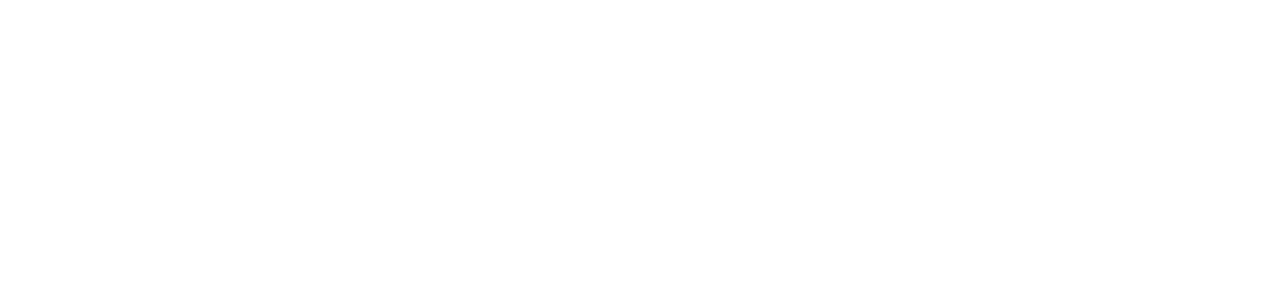
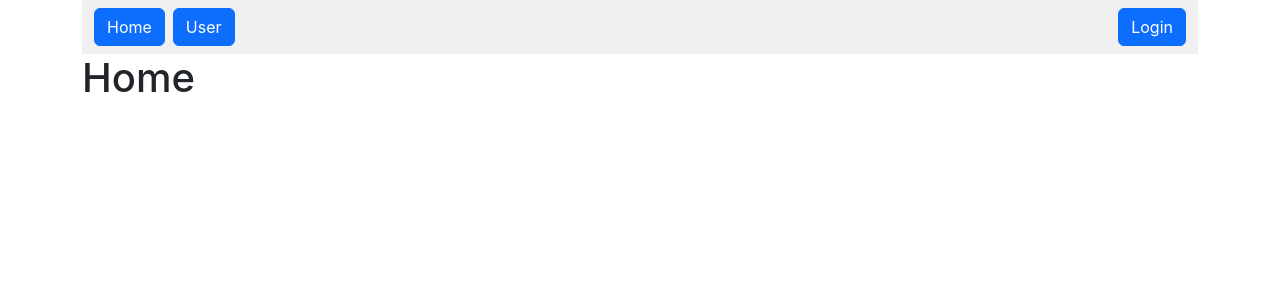
Before and after one commit to en-ian-0131/react_reMountrip, a React (Create React App) app: page / in a window 1280 px wide. Shown: the top 300 px of the page. Built offline with nearby package versions, Linux system fonts and the light colour scheme.

Commit message:
安裝到 firebase ，firebase react-googleLogin test

```diff
--- a/package.json
+++ b/package.json
@@ -15,6 +15,7 @@
     "@types/react": "^18.2.21",
     "@types/react-dom": "^18.2.7",
     "axios": "^1.5.0",
+    "firebase": "^11.0.1",
     "moment": "^2.29.4",
     "react": "^18.2.0",
     "react-dom": "^18.2.0",
--- a/src/App.tsx
+++ b/src/App.tsx
@@ -2,12 +2,14 @@
 import MountripApp from "./Pages/MountripPages/MountripApp";
 //Test uint8Array Download
 import TestUint8ArrayDownload from "./Pages/Download/TestUint8ArrayDownload";
+import GoogleLoginApp from "./Pages/GoogleLogin/GoogleLoginApp";
 
 function App() {
   return (
     <>
       {/* <MountripApp /> */}
       {/* <TestUint8ArrayDownload /> */}
+      <GoogleLoginApp />
     </>
   );
 }
--- /dev/null
+++ b/src/Pages/GoogleLogin/GoogleLoginApp.tsx
@@ -0,0 +1,26 @@
+import {
+  createBrowserRouter,
+  createRoutesFromElements,
+  Route,
+  RouterProvider,
+} from "react-router-dom";
+import GoogleLoginMain from "../../components/GoogleLoginComponent/GoogleLoginMain";
+import GoogleLoginHome from "../../components/GoogleLoginComponent/GoogleLoginHome";
+import GoogleLoginUser from "../../components/GoogleLoginComponent/GoogleLoginUser";
+
+
+export default function GoogleLoginApp() {
+  const GoogleLogoinRouter = createBrowserRouter(
+    createRoutesFromElements(
+      <Route path="/" element={<GoogleLoginMain />}>
+        <Route index element={<GoogleLoginHome />}></Route>
+        <Route path="/user" element={<GoogleLoginUser />}></Route>
+      </Route>
+    )
+  );
+  return (
+    <>
+      <RouterProvider router={GoogleLogoinRouter} />
+    </>
+  );
+}
--- /dev/null
+++ b/src/components/GoogleLoginComponent/GoogleLoginHome.tsx
@@ -0,0 +1,3 @@
+export default function GoogleLoginHome(){
+    return <h1>Home</h1>
+}
--- /dev/null
+++ b/src/components/GoogleLoginComponent/GoogleLoginMain.tsx
@@ -0,0 +1,46 @@
+import { Link, Outlet } from "react-router-dom";
+
+export default function GoogleLoginMain() {
+  return (
+    <div className="container">
+      <nav
+        className="navbar navbar-expand-lg bg-light"
+        style={
+          {
+            "--bs-light-rgb": "240, 240, 240",
+          } as React.CSSProperties
+        }
+      >
+        <div className="container">
+          <div
+            className="w-100 d-flex justify-content-between"
+            id="navbarNav"
+          >
+            <div className="col-auto">
+              <div className="d-flex gap-2">
+                <div className="col-auto btn btn-primary">
+                  <Link className="nav-link active" aria-current="page" to="/">
+                    Home
+                  </Link>
+                </div>
+                <div className="col-auto btn btn-primary">
+                  <Link className="nav-link" to="/user">
+                    User
+                  </Link>
+                </div>
+              </div>
+            </div>
+            <div className="col-auto">
+              <div className="btn btn-primary">
+                <Link className="nav-link" to="#">
+                  Login
+                </Link>
+              </div>
+            </div>
+          </div>
+        </div>
+      </nav>
+      <Outlet />
+    </div>
+  );
+}
--- /dev/null
+++ b/src/components/GoogleLoginComponent/GoogleLoginUser.tsx
@@ -0,0 +1,3 @@
+export default function GoogleLoginUser() {
+  return <h1>User Data</h1>;
+}
```
Also changed, not shown: src/fireBaseConfig/googleLogin.js (added, +17 -0 lines), 1 other file (tests, documents, lock files or other folders).
